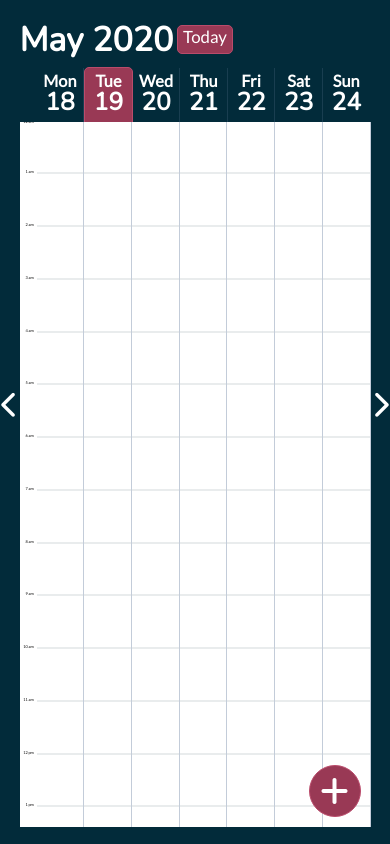
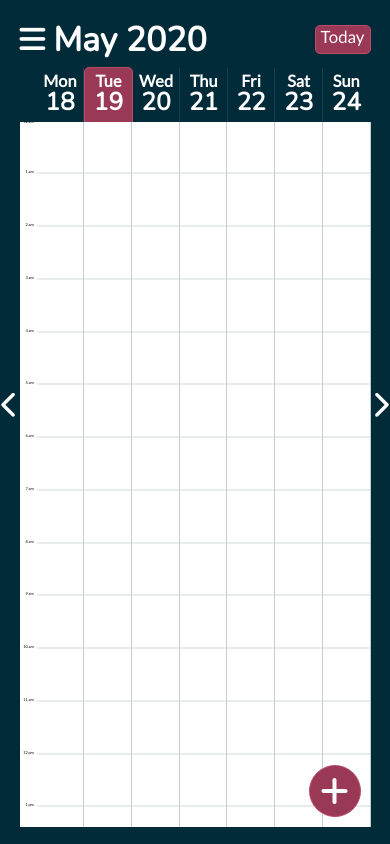
Before and after one commit to benf549/Calendar-App-Redux---React, a React (Create React App) app: page / in a window 390 px wide. Built offline with nearby package versions, Linux system fonts and the light colour scheme; no server answers.

Commit message:
Added a hamburger menu to add functionality later.

```diff
--- a/src/App.css
+++ b/src/App.css
@@ -532,6 +532,8 @@ input[type=text] {
   font-size: 2vh;
   padding: 5px;
   cursor: pointer;
+  position: absolute;
+  right: 0;
 }
 
 .resetbtn:hover {
@@ -543,6 +545,17 @@ input[type=text] {
   display: flex;
   flex-direction: row;
   position: absolute;
-  top:2vh;
+  top: 2vh;
   align-items: center;
+  width: 90%;
 }
+
+.hamburger {
+  color: white;
+  font-size: 3.5vh;
+  margin-right: 2vw;
+}
+
+.hamburger:hover {
+  cursor: pointer;
+}
--- a/src/App.js
+++ b/src/App.js
@@ -214,6 +214,7 @@ function App() {
       <div className="leftbutton" onClick={deincrement}><i className="fas fa-chevron-left"></i></div>
       <div className="content">
         <div className="topinfo">
+          <i className="fas fa-bars hamburger"></i>
           <h1 id="month">{monthyear}</h1>
           <p className="resetbtn" onClick={reset}>Today</p>
         </div>
```
